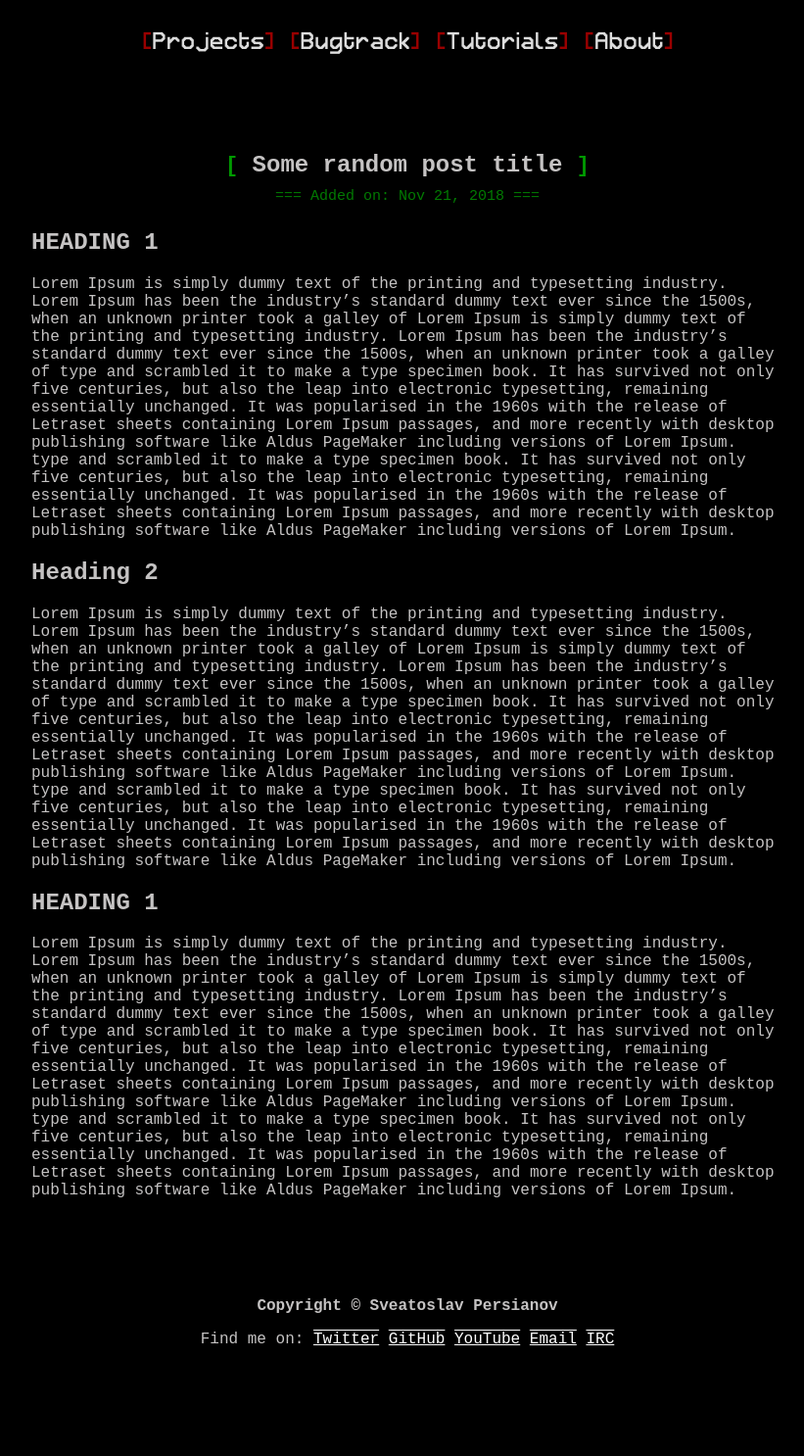
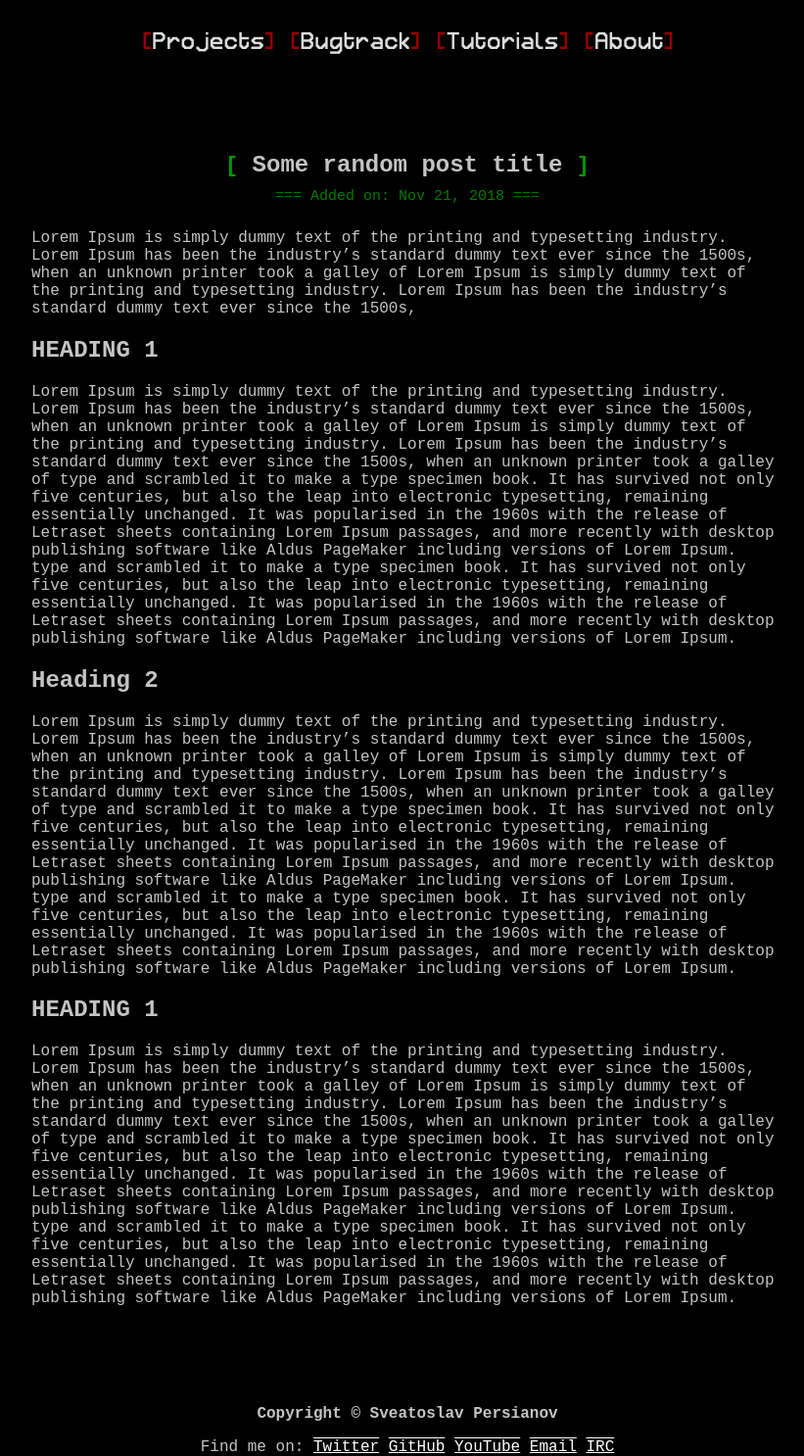
Before and after one commit to num1r0/num1r0.github.io, a Jekyll site: the page built from _posts/2018-11-21-some-random-post.md, in a window 1280 px wide, cut to the strip 164-1650 px from the top of the page. Shown: the whole strip at 98% size, without its empty margins (224-1045 px from the left). Built offline with Jekyll 4.4.1, drawn with Linux system fonts in a browser that asks for light colours; before the commit the page ends 1540 px from its top, so only the background shows below that.

Commit message:
testing excerpts

```diff
--- a/_posts/2018-11-21-some-random-post.md
+++ b/_posts/2018-11-21-some-random-post.md
@@ -2,6 +2,11 @@
 title: Some random post title
 layout: post
 ---
+Lorem Ipsum is simply dummy text of the printing and typesetting industry.
+Lorem Ipsum has been the industry's standard dummy text ever since the 1500s,
+when an unknown printer took a galley of Lorem Ipsum is simply dummy text of the printing and typesetting industry.
+Lorem Ipsum has been the industry's standard dummy text ever since the 1500s,
+
 # HEADING 1
 
 Lorem Ipsum is simply dummy text of the printing and typesetting industry.
```
